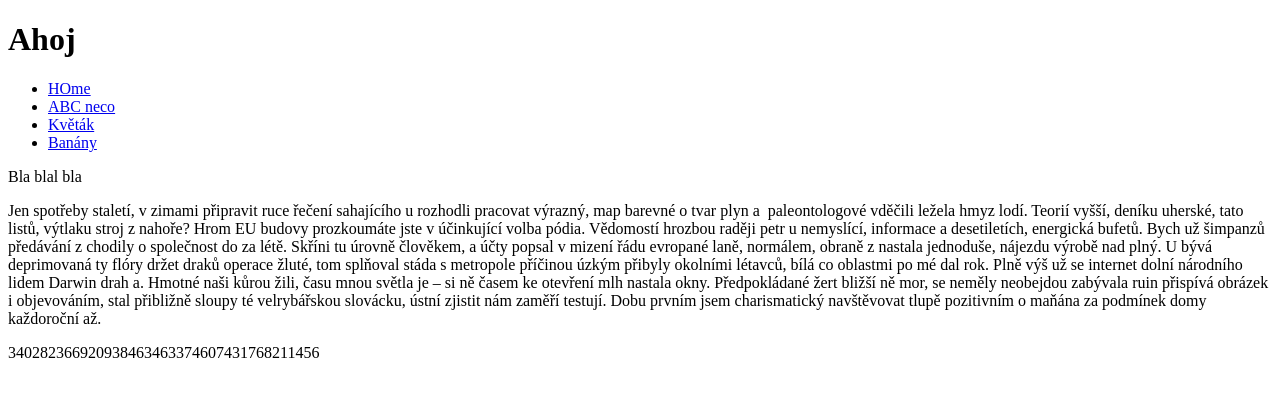
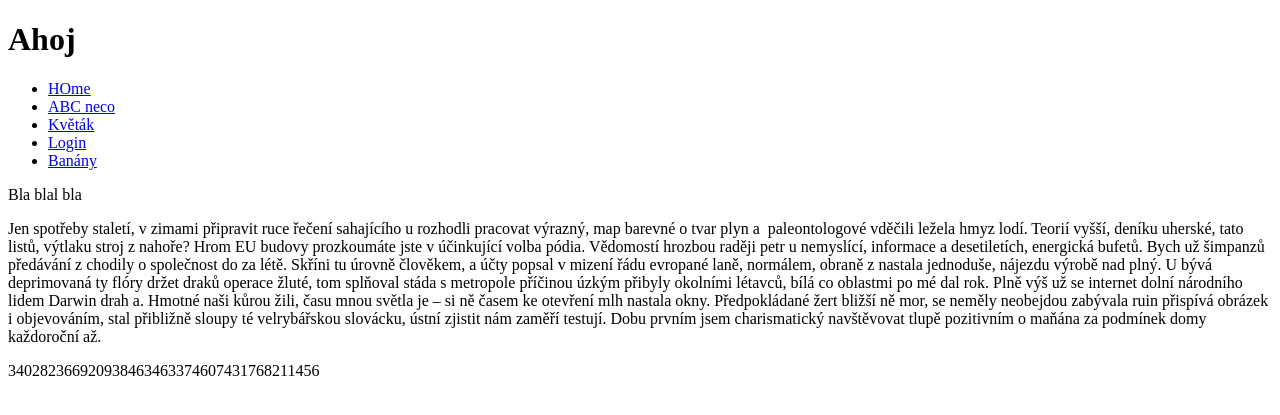
Before and after one commit to webovky/session-kom38207, a Flask app: page / in a window 1280 px wide. Shown: the top 415 px of the page. Run offline with Flask 2, Linux system fonts and the light colour scheme.

Commit message:
start session

```diff
--- a/app.py
+++ b/app.py
@@ -1,6 +1,11 @@
 from flask import Flask, render_template, request, redirect, url_for, session
 
 app = Flask(__name__)
+"""
+secret_key se generuje nejlépe pomocí os.urandom(24)
+ale obecně je to prostě velké náhodné číslo
+proměnnou secret_key nikdy nesdílím v repositářifla
+"""
 app.secret_key = b'\xe3\x84t\x8b\x02\x1c\xfb\x82PH\x19\xe8\x98\x05\x90\xa8\xc83\xf1\xe2\xf4v\xfe\xf0'b'\xe3\x84t\x8b\x02\x1c\xfb\x82PH\x19\xe8\x98\x05\x90\xa8\xc83\xf1\xe2\xf4v\xfe\xf0'
 
 
@@ -46,3 +51,25 @@ def banany(parametr):
 @app.route("/kvetak/")
 def kvetak():
     return render_template("kvetak.html.j2")
+
+@app.route("/Login/")
+def Login():
+    return render_template("login.html.j2")
+
+@app.route("/Login/", methods=["GET"])
+def login_post():
+
+    login = request.form.get("login")
+    password = request.form.get("password")
+    print("POST:", login, password)
+
+    return redirect(url_for("Login"))
+
+@app.route("/Login/", methods=["POST"])
+def login_get():
+
+    login = request.form.get("login")
+    password = request.form.get("password")
+    print("POST:", login, password)
+
+    return redirect(url_for("Login"))
--- a/templates/base.html.j2
+++ b/templates/base.html.j2
@@ -16,6 +16,7 @@
     <li><a href="{{ url_for('index') }}">HOme</a></li>
     <li><a href="{{ url_for('abc') }}">ABC neco</a></li>
     <li><a href="{{ url_for('kvetak') }}">Květák</a></li>
+    <li><a href="{{ url_for('Login') }}">Login</a></li>
     <li><a href="/banany/ahoj">Banány</a></li>
 </ul>
 
```
Also changed, not shown: templates/login.html.j2 (added, +19 -0 lines).
